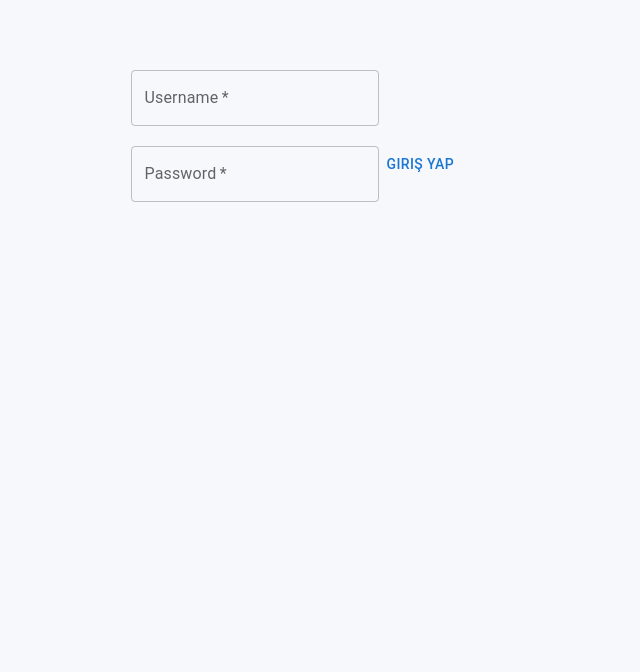
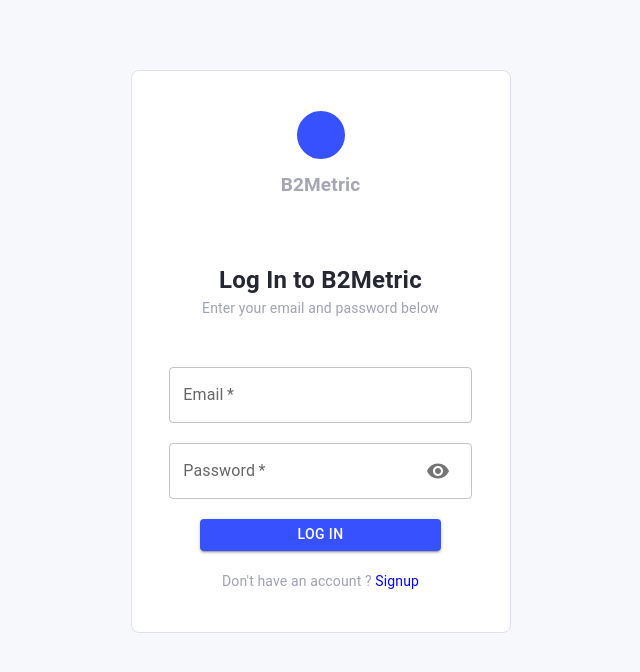
Before and after one commit to er4y-c/B2Metric-Task, a Next.js app: page /Login in a window 1280 px wide. Shown: the top 672 px of the page, without its empty margins (447-1087 px from the left). Built offline with nearby package versions, Linux system fonts and the light colour scheme.

Commit message:
Login page created

```diff
--- a/components/Navbar.js
+++ b/components/Navbar.js
@@ -1,8 +1,11 @@
 import { Box, Typography } from '@mui/material'
-import React from 'react'
+import React, { useEffect } from 'react'
 import UserImg from "../icons/546.jpg"
 import Image from 'next/image'
 const Navbar = ({category}) => {
+  useEffect(()=>{
+    console.log("Navbar rendered");
+  },[])
   return (
     <Box
         className="navbar-container"
--- a/components/Sidebar.js
+++ b/components/Sidebar.js
@@ -1,4 +1,4 @@
-import React, { useState } from 'react'
+import React, { useEffect, useState } from 'react'
 import { Box, Typography } from '@mui/material'
 import Link from 'next/link'
 import PieChartIcon from '@mui/icons-material/PieChart'
@@ -6,6 +6,7 @@
 import Navbar from './Navbar'
 
 const Sidebar = ({ category, setCategory }) => {
+
   return (
     <>
     <Box
--- a/pages/Login.js
+++ b/pages/Login.js
@@ -1,12 +1,15 @@
-import { Box, Button, TextField, Link, Typography } from '@mui/material';
-import React from 'react';
+
+import React, { useEffect, useState } from 'react';
 import { useFormik } from 'formik';
 import { string, object } from 'yup';
+import { Box, Button, TextField, IconButton, Typography, InputAdornment } from '@mui/material';
+import Visibility from '@mui/icons-material/Visibility';
+import VisibilityOff from '@mui/icons-material/VisibilityOff';
 
 const Login = () => {
   const {values, handleChange, handleSubmit, handleBlur, errors, isSubmitting, touched} = useFormik({
     initialValues:{
-      Username:'',
+      Email:'',
       Password:'',
     },
     onSubmit:(values,bag)=>{
@@ -18,71 +21,76 @@
     }),
   });
 
+  const [show,setShow] = useState(false)
+
   return (
-    <>
         <Box
-        className="login-form-container"
+          className="form-container"
           sx={{
             display:'flex',
             flexDirection:'column',
+            justifyContent:'center',
+            alignItems:'center',
             m:'auto',
             width:'380px',
-            height:'582px'
+            bgcolor:'#FFFFFF',
+            border:'1px solid #DFE0EB',
+            borderRadius:'8px'
         }}>
-          <Box className="login-form-header">
+          <Box className="login-logo"
+          sx={{display:'flex',flexDirection:'column',alignItems:'center',justifyContent:'center',mb:'30px',textAlign:'center',mt:'40px'}}>
+          <div
+                className='logo-icon'
+                style={{
+                  width:'48px',
+                  height:'48px',
+                  backgroundColor:'#3751FF',
+                  borderRadius:'30px',
+              }}></div>
+            <Typography sx={{color:'#A4A6B3',fontSize:'19px',fontWeight:'700',mt:'12px'}}>B2Metric</Typography>
+          </Box>
+          <Box className='login-header' sx={{textAlign:'center',mt:'32px',mb:'48px'}}>
+            <Typography sx={{color:'#252733',fontSize:'24px',fontWeight:'700'}}>Log In to B2Metric</Typography>
+            <Typography sx={{color:'#9FA2B4',fontSize:'14px',fontWeight:'400'}}>Enter your email and password below</Typography>
+          </Box>
+        <form style={{
+          display:'flex',
+          flexDirection:'column',
+          width:'80%',
+        }}
+        onSubmit={handleSubmit}>
 
-          </Box>
-          <form>
           <TextField
-                label="Username" id="Username" name="Username" sx={{mb:'20px',}}
-                value={values.Username}
-                onChange={handleChange("Username")}
+            type="email" label="Email" id="Email" name="Email" sx={{mb:'20px',}}
+            value={values.Email}
+            onChange={handleChange("Email")}
             disabled={isSubmitting}
             required
           />
           <TextField
-                type="password" label="Password" id="Password" name="Password" sx={{mb:'20px',}}
+            type={show?"text":"password" }
+            label="Password" id="Password" name="Password" sx={{mb:'20px',}}
             value={values.Password}
             onChange={handleChange("Password")}
             onBlur={handleBlur("Password")}
             disabled={isSubmitting}
             required
+            InputProps={{
+              endAdornment:
+              <InputAdornment position="end">
+                <IconButton
+                  onClick={()=>setShow(!show)}
+                >
+                  {show? <VisibilityOff /> : <Visibility />}
+                </IconButton>
+              </InputAdornment>
+            }}
           />
-            <Button>Giriş Yap</Button>
+          {errors.Password && touched.Password ? <div>{errors.Password}</div>:null}
+          <Button variant='contained'  sx={{bgcolor:"#3751FF",width:'80%',height:'32px',m:'auto'}} type="submit">Log In</Button>
+          <Typography sx={{color:'#9FA2B4',fontSize:'14px',fontWeight:'400',mt:'20px',mb:'40px',textAlign:'center'}}>Don't have an account ? <span style={{color:'blue',}}>Signup</span></Typography>
         </form>
         </Box>
-
-        {/*<form>
-            <TextField
-                label="Username" id="Username" name="Username" sx={{mb:'20px',}}
-                value={values.Username}
-                onChange={handleChange("Username")}
-                disabled={isSubmitting}
-                required
-            ></TextField>
-            <TextField
-                type="password" label="Password" id="Password" name="Password" sx={{mb:'20px',}}
-                value={values.Password}
-                onChange={handleChange("Password")}
-                onBlur={handleBlur("Password")}
-                disabled={isSubmitting}
-                required
-            ></TextField>
-            {errors.Password && touched.Password ? <div>{errors.Password}</div> :null}
-            <Box
-                className="login-button-group"
-                sx={{
-                display:'flex',
-                justifyContent:'space-between',
-                alignItems:'center',
-                }}>
-                <Button variant='contained' color="success" sx={{width:'30px'}} type="submit">Login</Button>
-                <Link to="#" sx={{cursor:'pointer',}}>Forgotten your password?</Link>
-            </Box>
-            <Typography sx={{mt:'20px',}}>Don't have an Oxford ID? <span style={{color:'blue',}}>Register</span> for an account</Typography>
-            </form>*/}
-
-    </>
   )
 }
 
--- a/pages/Users.js
+++ b/pages/Users.js
@@ -1,9 +1,10 @@
-import React, { useState } from 'react'
+import React, { useEffect, useState } from 'react'
 import Sidebar from '../components/Sidebar'
 import UserList from './features/users/userList';
 
 const Users = () => {
   const [category, setCategory] = useState("Users")
+
   return (
     <>
         <Sidebar category={category} setCategory={setCategory}/>
--- a/pages/features/users/usersSlice.js
+++ b/pages/features/users/usersSlice.js
@@ -2,7 +2,7 @@
 
 
 const initialState = [
-    {id: 1,
+    {id: 0,
     name: "Eray Aynacı",
     username: "Er4y",
     email: "erayaynaci1@gmail.com",
```
Also changed, not shown: pages/Overview.js (+5 -3 lines), pages/features/users/UserList.js (+8 -9 lines). Lines whose indentation alone changed are shown as unchanged.
